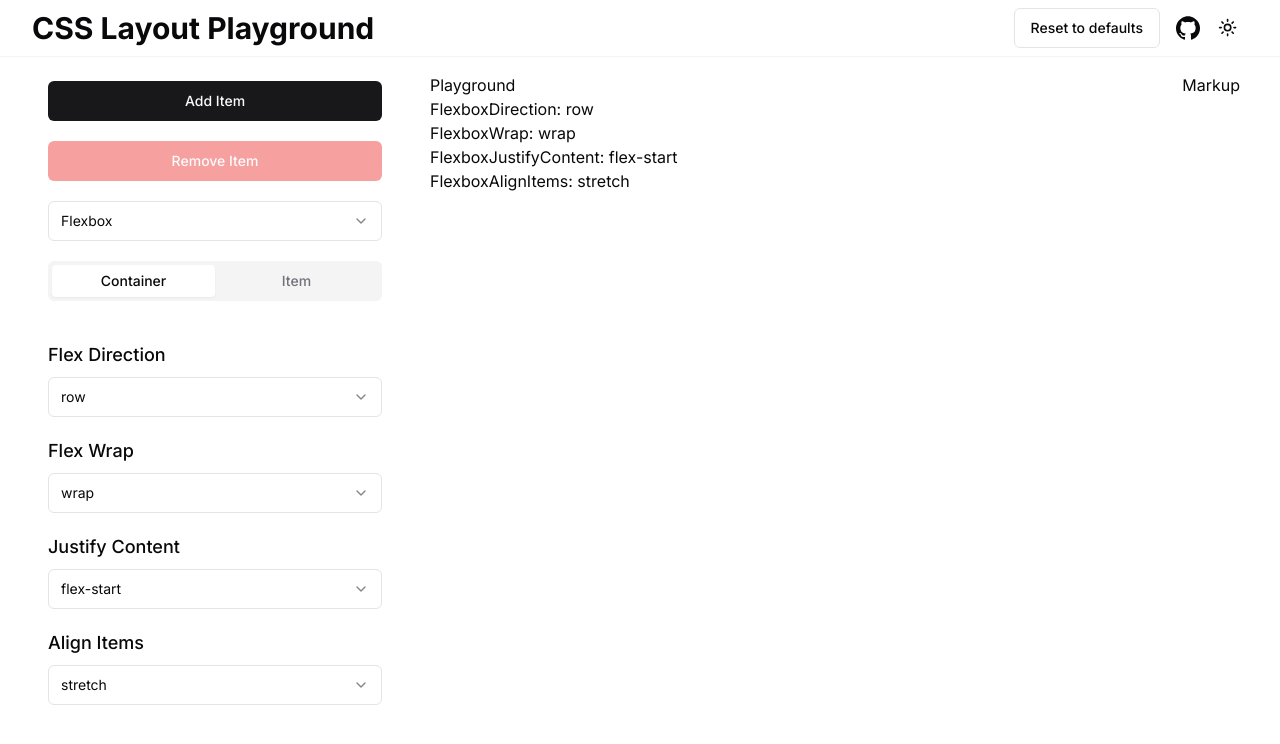
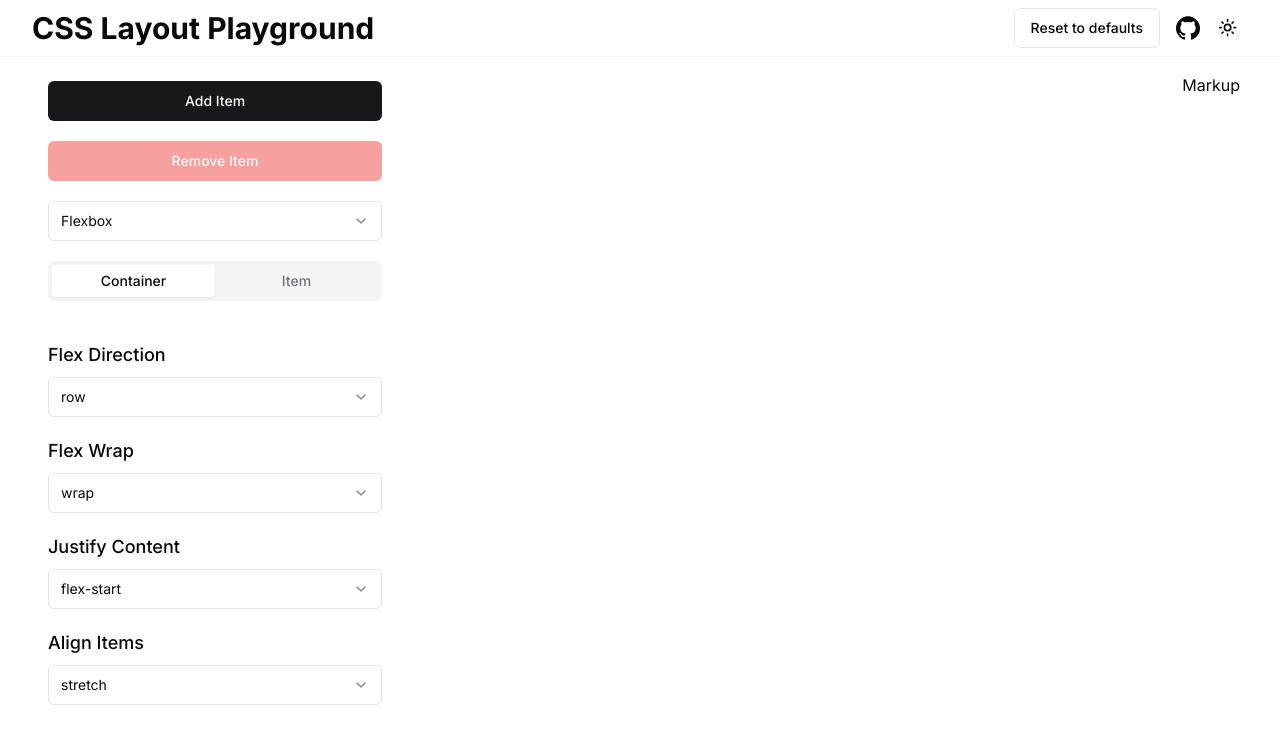
Before and after one commit to javalce/css-layout-playground, a Next.js app: page / in a window 1280 px wide. Shown: the top 744 px of the page. Built offline with nearby package versions, Linux system fonts and the light colour scheme.

Commit message:
Add Item component and render multiple items in Playground

```diff
--- /dev/null
+++ b/src/components/Item.tsx
@@ -0,0 +1,22 @@
+import { cn } from '@/lib/utils';
+import { useContainerStore } from '@/store/container.store';
+
+export default function Item({ index }: { index: number }) {
+  const selectedItemIndex = useContainerStore((state) => state.selectedItemIndex);
+  const selectItem = useContainerStore((state) => state.selectItem);
+
+  const handleClick = () => {
+    selectItem(index);
+  };
+
+  return (
+    <div
+      className={cn('size-20 bg-gray-200 text-gray-800', {
+        'border-2 border-blue-500': selectedItemIndex === index,
+      })}
+      onClick={handleClick}
+    >
+      {index}
+    </div>
+  );
+}
--- a/src/components/Playground.tsx
+++ b/src/components/Playground.tsx
@@ -1,19 +1,26 @@
 'use client';
 
 import { useFlexbox } from '@/hooks/flexbox.hook';
+import { useContainerStore } from '@/store/container.store';
+import Item from './Item';
 
 export default function Playground() {
   const { flexboxDirection, flexboxWrap, flexboxJustifyContent, flexboxAlignItems } = useFlexbox();
+  const numItems = useContainerStore((state) => state.numItems);
 
   return (
-    <main className='[grid-area:playground]'>
-      <div>Playground</div>
-      <div>
-        <div>FlexboxDirection: {flexboxDirection}</div>
-        <div>FlexboxWrap: {flexboxWrap}</div>
-        <div>FlexboxJustifyContent: {flexboxJustifyContent}</div>
-        <div>FlexboxAlignItems: {flexboxAlignItems}</div>
-      </div>
+    <main
+      className='flex gap-10 [grid-area:playground]'
+      style={{
+        flexWrap: flexboxWrap,
+        flexDirection: flexboxDirection,
+        justifyContent: flexboxJustifyContent,
+        alignItems: flexboxAlignItems,
+      }}
+    >
+      {Array.from({ length: numItems }, (_, index) => (
+        <Item key={index} index={index} />
+      ))}
     </main>
   );
 }
```
